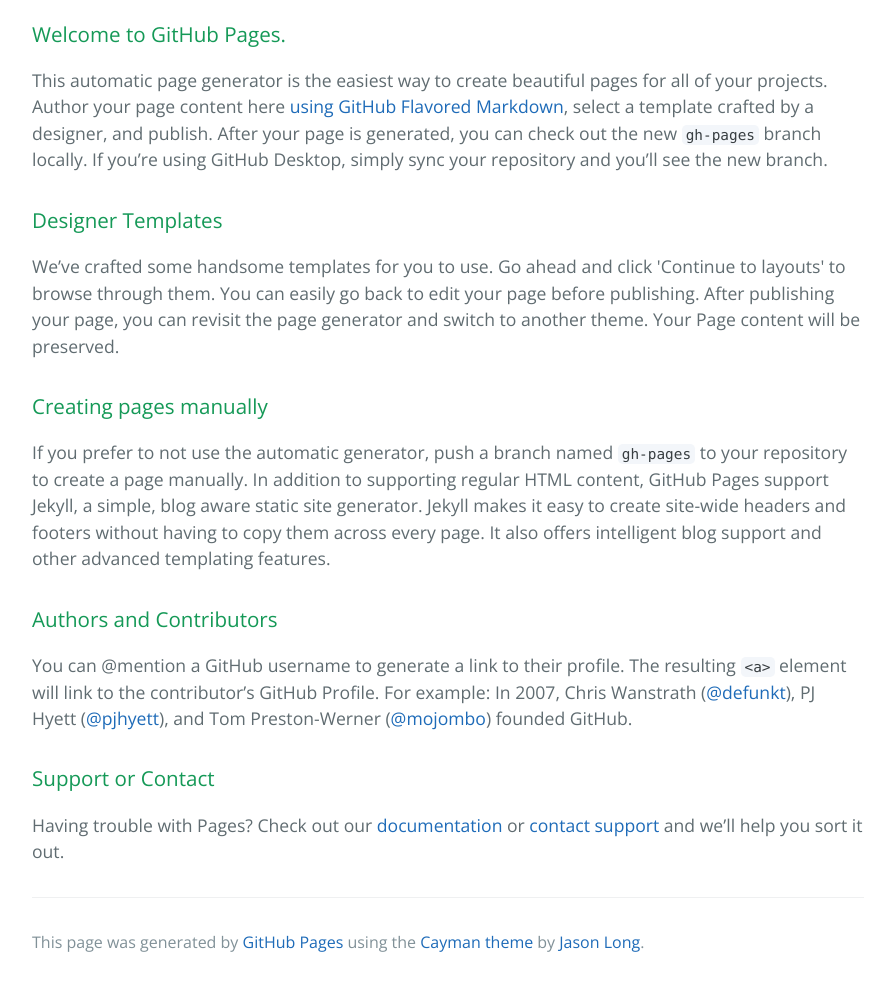
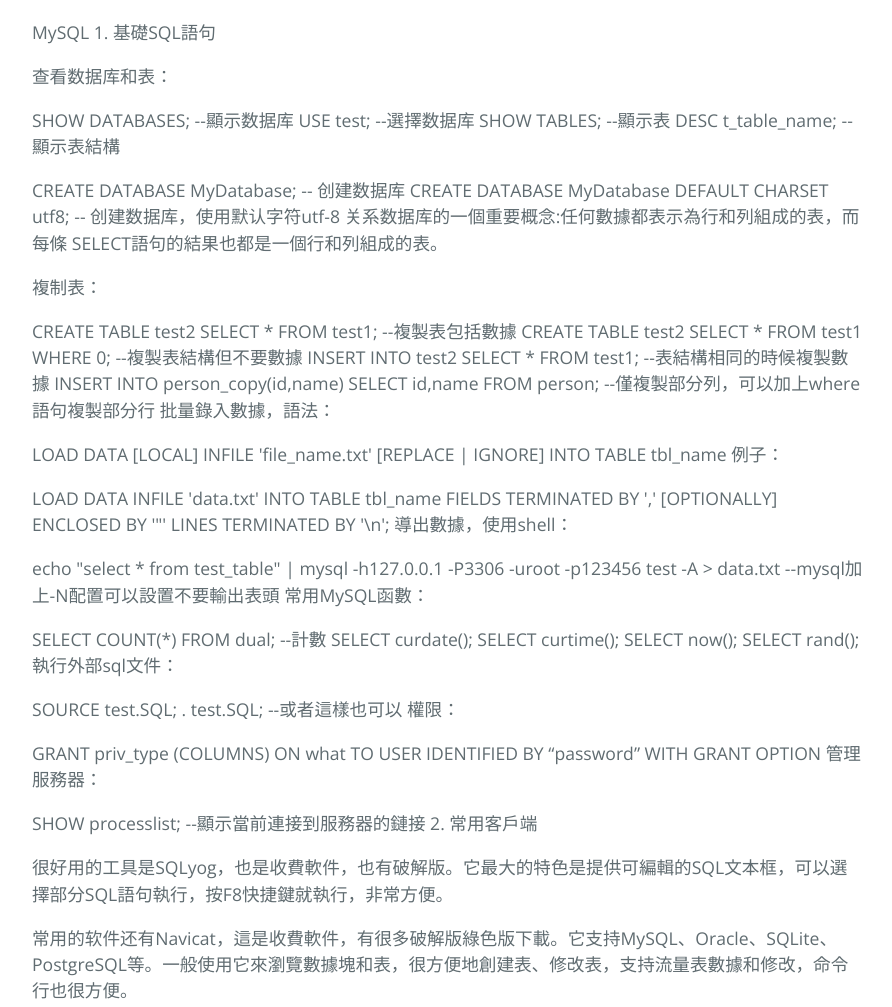
Before and after one commit to jiangchunhui/jch.github.io, a plain HTML site: page index.html in a window 1280 px wide. Shown: the part 360-1367 px from the top of the page, without its empty margins (192-1084 px from the left). Before the commit the page ends 1346 px from the top, so only its background shows below. Drawn offline with nearby package versions, Linux system fonts and the light colour scheme.

Commit message:
Replace master branch with page content via GitHub

```diff
--- a/index.html
+++ b/index.html
@@ -16,30 +16,63 @@
     </section>
 
     <section class="main-content">
-      <h3>
-<a id="welcome-to-github-pages" class="anchor" href="#welcome-to-github-pages" aria-hidden="true"><span aria-hidden="true" class="octicon octicon-link"></span></a>Welcome to GitHub Pages.</h3>
+      <p>MySQL
+1. 基礎SQL語句</p>
 
-<p>This automatic page generator is the easiest way to create beautiful pages for all of your projects. Author your page content here <a href="https://guides.github.com/features/mastering-markdown/">using GitHub Flavored Markdown</a>, select a template crafted by a designer, and publish. After your page is generated, you can check out the new <code>gh-pages</code> branch locally. If you’re using GitHub Desktop, simply sync your repository and you’ll see the new branch.</p>
+<p>查看数据库和表：</p>
 
-<h3>
-<a id="designer-templates" class="anchor" href="#designer-templates" aria-hidden="true"><span aria-hidden="true" class="octicon octicon-link"></span></a>Designer Templates</h3>
+<p>SHOW DATABASES; --顯示数据库
+USE test; --選擇数据库
+SHOW TABLES; --顯示表
+DESC t_table_name; --顯示表結構</p>
 
-<p>We’ve crafted some handsome templates for you to use. Go ahead and click 'Continue to layouts' to browse through them. You can easily go back to edit your page before publishing. After publishing your page, you can revisit the page generator and switch to another theme. Your Page content will be preserved.</p>
+<p>CREATE DATABASE MyDatabase; -- 创建数据库
+CREATE DATABASE MyDatabase DEFAULT CHARSET utf8; -- 创建数据库，使用默认字符utf-8
+关系数据库的一個重要概念:任何數據都表示為行和列組成的表，而每條 SELECT語句的結果也都是一個行和列組成的表。</p>
 
-<h3>
-<a id="creating-pages-manually" class="anchor" href="#creating-pages-manually" aria-hidden="true"><span aria-hidden="true" class="octicon octicon-link"></span></a>Creating pages manually</h3>
+<p>複制表：</p>
 
-<p>If you prefer to not use the automatic generator, push a branch named <code>gh-pages</code> to your repository to create a page manually. In addition to supporting regular HTML content, GitHub Pages support Jekyll, a simple, blog aware static site generator. Jekyll makes it easy to create site-wide headers and footers without having to copy them across every page. It also offers intelligent blog support and other advanced templating features.</p>
+<p>CREATE TABLE test2 SELECT * FROM test1; --複製表包括數據
+CREATE TABLE test2 SELECT * FROM test1 WHERE 0; --複製表結構但不要數據
+INSERT INTO test2 SELECT * FROM test1; --表結構相同的時候複製數據
+INSERT INTO person_copy(id,name) SELECT id,name FROM person; --僅複製部分列，可以加上where語句複製部分行
+批量錄入數據，語法：</p>
 
-<h3>
-<a id="authors-and-contributors" class="anchor" href="#authors-and-contributors" aria-hidden="true"><span aria-hidden="true" class="octicon octicon-link"></span></a>Authors and Contributors</h3>
+<p>LOAD DATA [LOCAL] INFILE 'file_name.txt' [REPLACE | IGNORE] INTO TABLE tbl_name
+例子：</p>
 
-<p>You can @mention a GitHub username to generate a link to their profile. The resulting <code>&lt;a&gt;</code> element will link to the contributor’s GitHub Profile. For example: In 2007, Chris Wanstrath (<a href="https://github.com/defunkt" class="user-mention">@defunkt</a>), PJ Hyett (<a href="https://github.com/pjhyett" class="user-mention">@pjhyett</a>), and Tom Preston-Werner (<a href="https://github.com/mojombo" class="user-mention">@mojombo</a>) founded GitHub.</p>
+<p>LOAD DATA INFILE 'data.txt' INTO TABLE tbl_name
+           FIELDS TERMINATED BY ','
+           [OPTIONALLY] ENCLOSED BY '"'
+           LINES TERMINATED BY '\n';
+導出數據，使用shell：</p>
 
-<h3>
-<a id="support-or-contact" class="anchor" href="#support-or-contact" aria-hidden="true"><span aria-hidden="true" class="octicon octicon-link"></span></a>Support or Contact</h3>
+<p>echo "select * from test_table" | mysql -h127.0.0.1 -P3306 -uroot -p123456 test -A &gt; data.txt --mysql加上-N配置可以設置不要輸出表頭
+常用MySQL函數：</p>
 
-<p>Having trouble with Pages? Check out our <a href="https://help.github.com/pages">documentation</a> or <a href="https://github.com/contact">contact support</a> and we’ll help you sort it out.</p>
+<p>SELECT COUNT(*) FROM dual; --計數
+SELECT curdate();
+SELECT curtime();
+SELECT now();
+SELECT rand();
+執行外部sql文件：</p>
+
+<p>SOURCE test.SQL;
+. test.SQL; --或者這樣也可以
+權限：</p>
+
+<p>GRANT priv_type (COLUMNS)
+ON what
+TO USER IDENTIFIED BY “password”
+WITH GRANT OPTION
+管理服務器：</p>
+
+<p>SHOW processlist; --顯示當前連接到服務器的鏈接
+2. 常用客戶端</p>
+
+<p>很好用的工具是SQLyog，也是收費軟件，也有破解版。它最大的特色是提供可編輯的SQL文本框，可以選擇部分SQL語句執行，按F8快捷鍵就執行，非常方便。</p>
+
+<p>常用的软件还有Navicat，這是收費軟件，有很多破解版綠色版下載。它支持MySQL、Oracle、SQLite、PostgreSQL等。一般使用它來瀏覽數據塊和表，很方便地創建表、修改表，支持流量表數據和修改，命令行也很方便。</p>
 
       <footer class="site-footer">
 
```
Also changed, not shown: params.json (+1 -1 lines).
